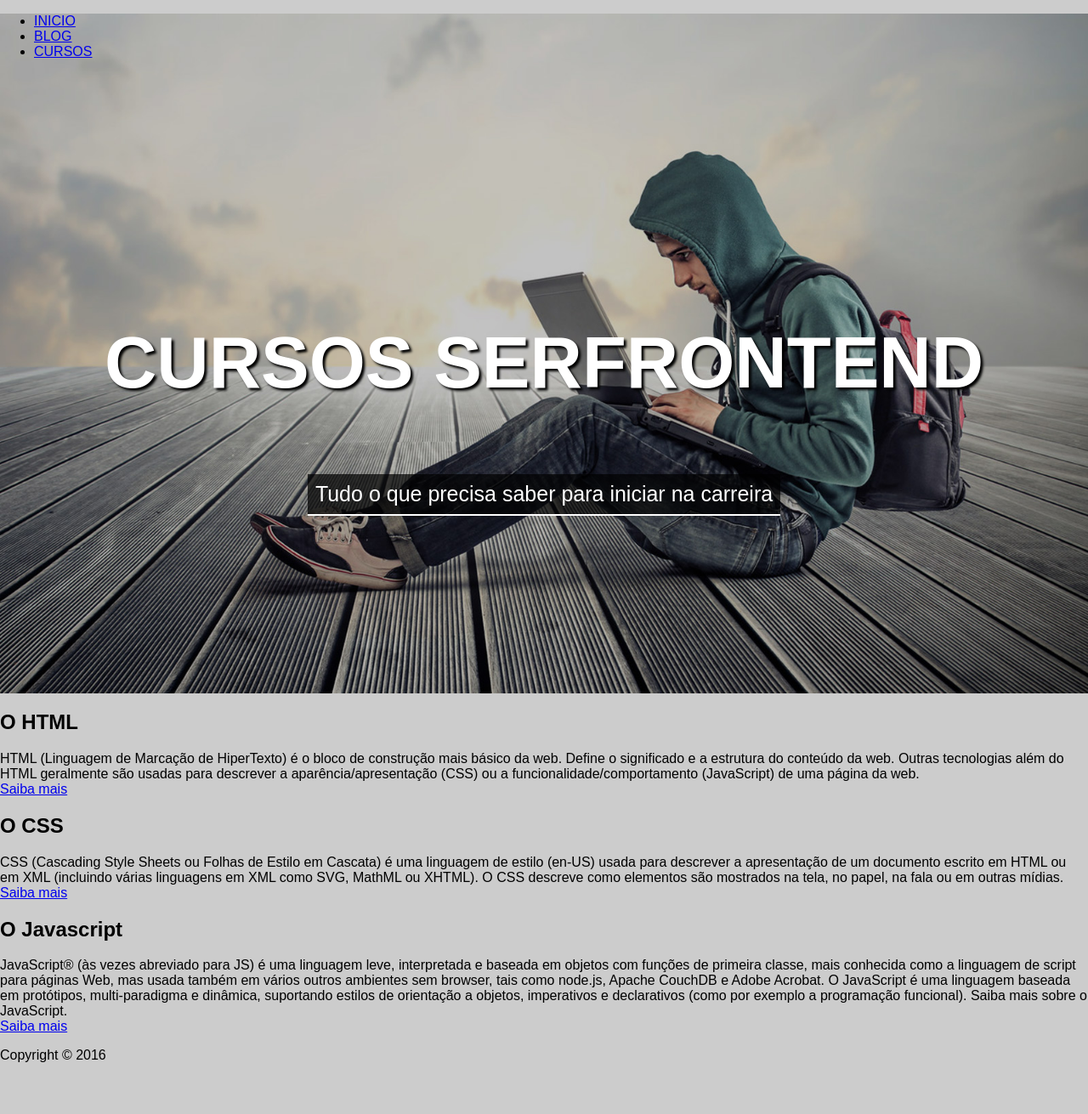
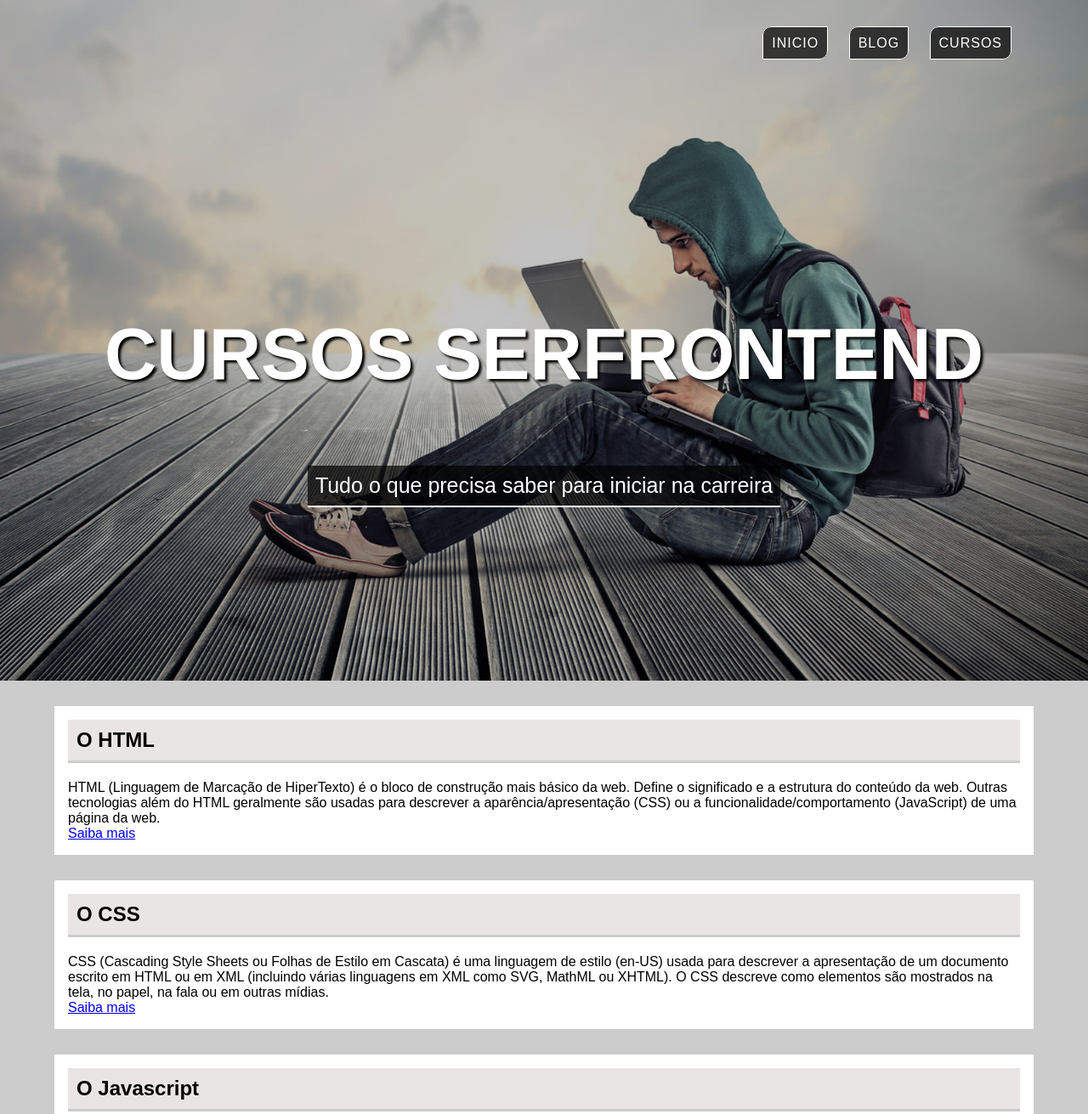
Before and after one commit to AntonioCoccoli/Projeto-Udemy-SerFrontend, a plain HTML site: page index.html in a window 1280 px wide. Shown: the top 1311 px of the page at 85% size. Before the commit the page ends 1267 px from the top, so only its background shows below. Drawn offline with Linux system fonts and the light colour scheme.

Commit message:
conclusão do menu superior, aplicação de CSS no conteúdo

```diff
--- a/index.html
+++ b/index.html
@@ -12,9 +12,9 @@
         <header class="banner">
             <nav>
                 <ul>
-                    <li><a href="#">INICIO</a></li>
-                    <li><a href="#">BLOG</a></li>
-                    <li><a href="#">CURSOS</a></li>
+                    <li><a href="#">inicio</a></li>
+                    <li><a href="#">blog</a></li>
+                    <li><a href="#">cursos</a></li>
                 </ul>
             </nav>
             <div class="banner-content">
--- a/style/estilo.css
+++ b/style/estilo.css
@@ -9,6 +9,7 @@ body{
     height: 800px;
     background-size: cover;
     background-position: right center;
+    padding-top: 1px;
 }
 
 .banner-content{
@@ -30,3 +31,59 @@ body{
     display: inline-block;
     border-bottom: 2px solid #ffffff;
 }
+
+.banner ul{
+    text-align: right;
+    padding-top: 25px;
+    margin-right: 70px;
+}
+
+.banner li{
+    display: inline-block;
+    list-style-type: none;
+    padding-right: 20px;
+}
+
+.banner a{
+    background-color: rgba(00, 00, 00, 0.7);
+    padding: 10px;
+    color: #ffffff;
+    text-decoration: none;
+    border-radius: 10px 0;
+    text-transform: uppercase;
+    letter-spacing: 1px;
+    border: 1px solid #ffffff;
+}
+
+.banner a:hover{
+    border-radius: 0 10px;
+    text-decoration: underline;
+}
+
+main{
+    width: 90%;
+    margin: auto;
+    padding-top: 30px;
+}
+
+section{
+    background-color: #ffffff;
+    padding: 16px;
+    margin-bottom: 30px;
+}
+
+section header h2{
+    background-color: #e9e5e5;
+    padding: 10px;
+    border-bottom: 3px solid #ccc;
+    margin-top: 0;
+}
+
+footer{
+    text-align: center;
+    color: #ffffff;
+    background-color: #807c7c;
+    margin-bottom: 0;
+    padding: 8px;
+    margin-top: 0;
+}
```
